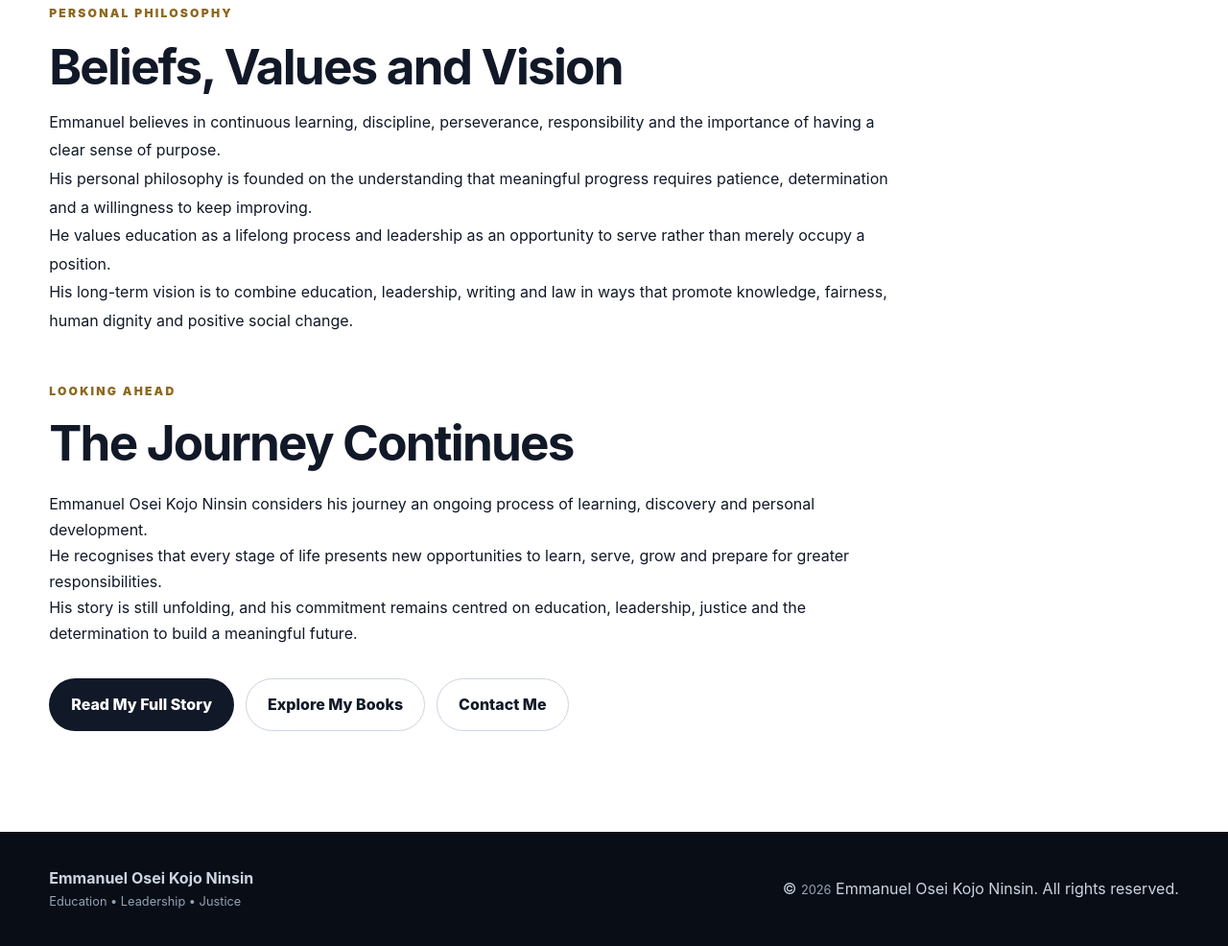
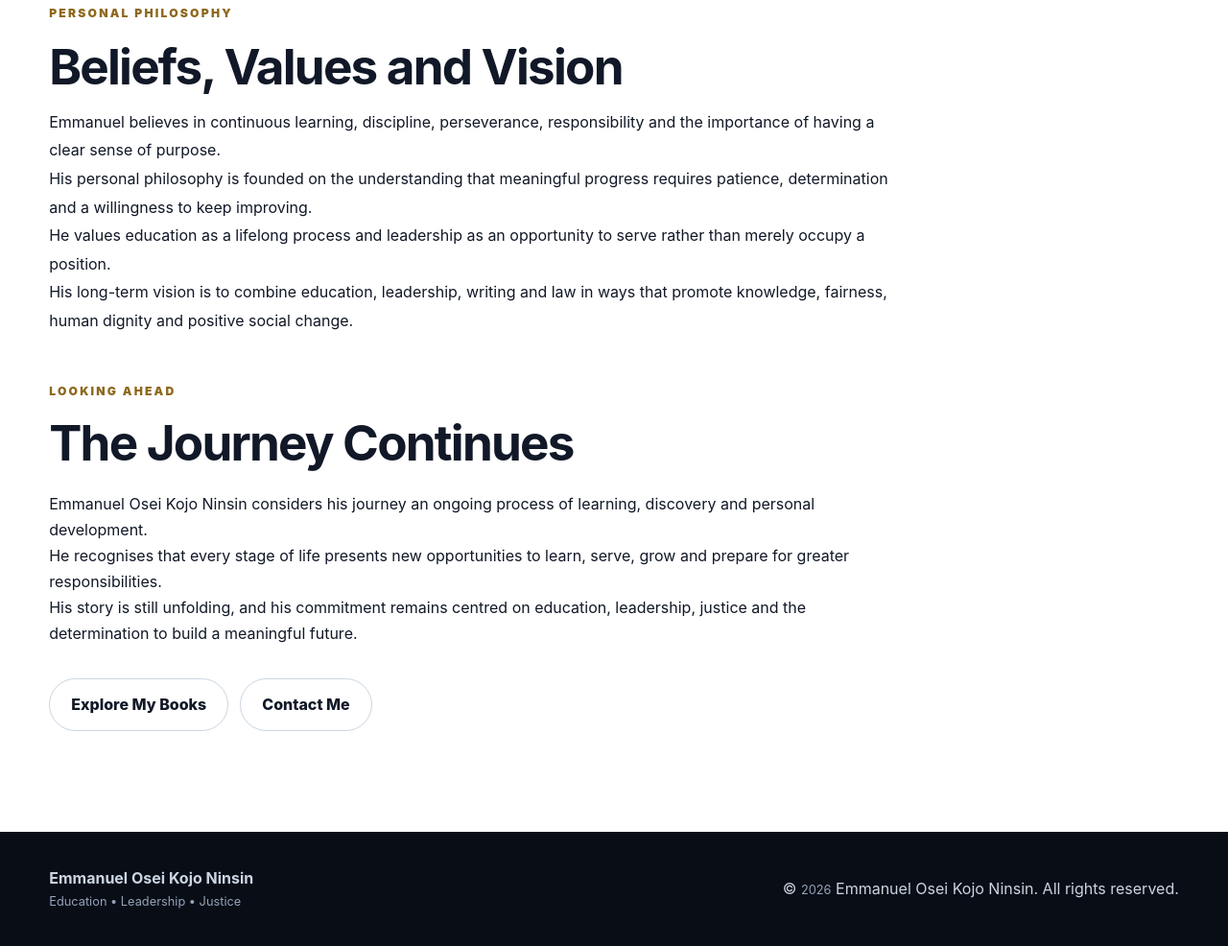
Before and after one commit to oboytender2-collab/Emmanuelninsin.com, a plain HTML site: page biography.html in a window 1280 px wide. Shown: the part 3258-4244 px from the top of the page at 96% size. Drawn offline with Linux system fonts and the light colour scheme.

Commit message:
Update biography.html

```diff
--- a/biography.html
+++ b/biography.html
@@ -98,8 +98,6 @@
 
 <main>
 
-  <!-- BIOGRAPHY INTRODUCTION -->
-
   <section class="section">
 
     <div class="container">
@@ -116,9 +114,7 @@
 
       <div class="bio-intro">
 
-        <h2>
-          Emmanuel Osei Kojo Ninsin
-        </h2>
+        <h2>Emmanuel Osei Kojo Ninsin</h2>
 
         <p class="tagline">
           Educator in Training • Student Leader • Writer
@@ -149,8 +145,6 @@
 
       </div>
 
-
-      <!-- EDUCATION -->
 
       <section class="bio-section">
 
@@ -183,8 +177,6 @@
 
       </section>
 
-
-      <!-- TEACHING EXPERIENCE -->
 
       <section class="bio-section">
 
@@ -223,8 +215,6 @@
 
       </section>
 
-
-      <!-- LEADERSHIP -->
 
       <section class="bio-section">
 
@@ -268,8 +258,6 @@
 
       </section>
 
-
-      <!-- WRITING -->
 
       <section class="bio-section">
 
@@ -329,8 +317,6 @@
       </section>
 
 
-      <!-- LAW AND JUSTICE -->
-
       <section class="bio-section">
 
         <p class="eyebrow">FUTURE ASPIRATIONS</p>
@@ -370,8 +356,6 @@
       </section>
 
 
-      <!-- PERSONAL PHILOSOPHY -->
-
       <section class="bio-section">
 
         <p class="eyebrow">PERSONAL PHILOSOPHY</p>
@@ -408,8 +392,6 @@
       </section>
 
 
-      <!-- CLOSING -->
-
       <section class="bio-closing">
 
         <p class="eyebrow">LOOKING AHEAD</p>
@@ -437,10 +419,6 @@
 
         <div class="hero-actions">
 
-          <a class="btn primary" href="my-story.html">
-            Read My Full Story
-          </a>
-
           <a class="btn secondary" href="my-book.html">
             Explore My Books
           </a>
@@ -459,8 +437,6 @@
 
 </main>
 
-
-<!-- FOOTER -->
 
 <footer class="footer">
 
```
